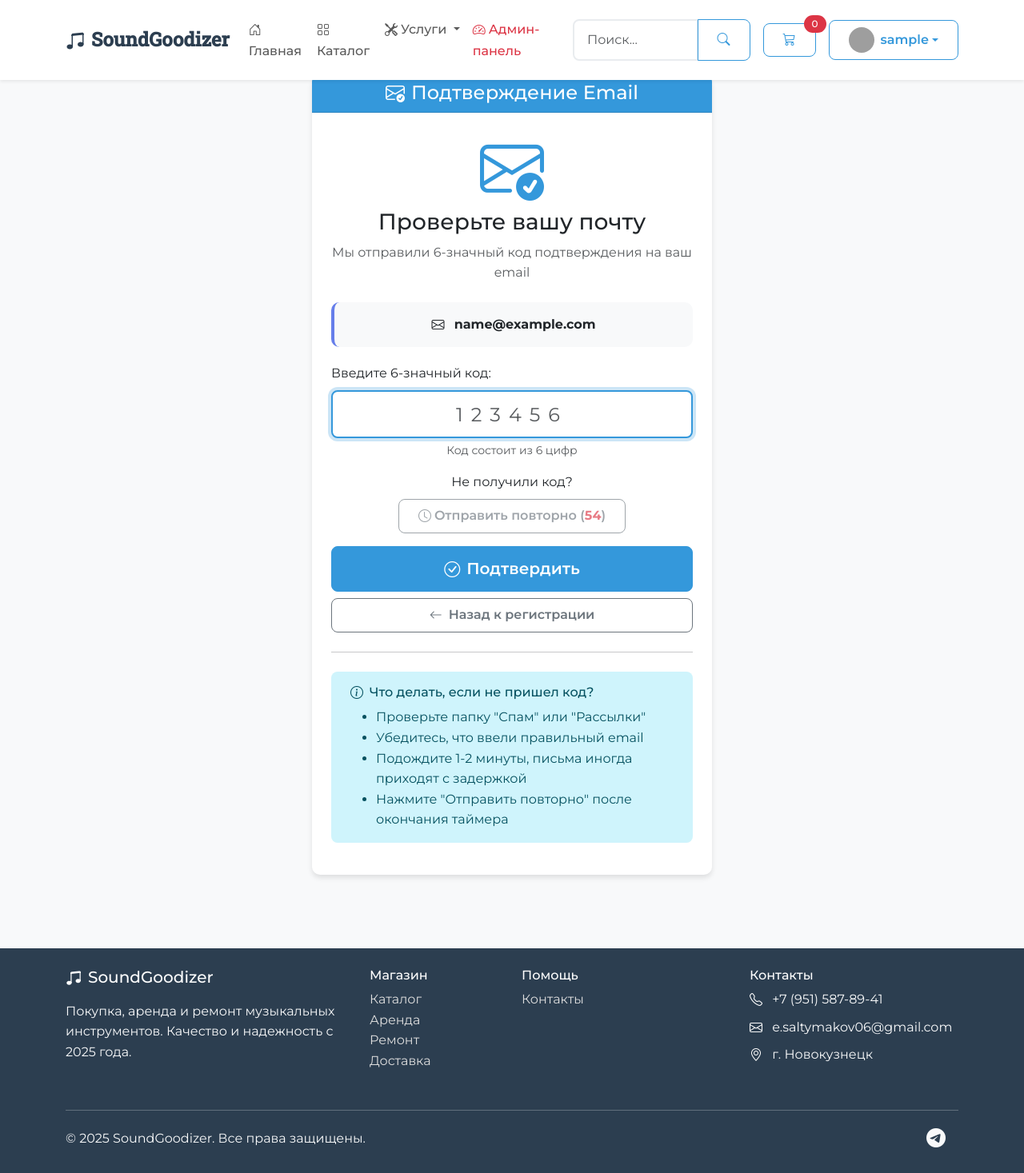
After one commit to dohackk/soundgoodizer_site, a Flask app: page /verify-email in a window 1280 px wide. The commit adds this page. Shown: the whole page at 80% size. Run offline with Flask 3, Linux system fonts and the light colour scheme; the visitor is signed in with stand-in values (Sample User, id 1); grey boxes are pictures that could not be loaded.

Commit message:
+подтверждение почты через код (+при регистрации номер телефона удобнее вводить

```diff
--- a/app.py
+++ b/app.py
@@ -3,9 +3,22 @@ import pyodbc
 import hashlib
 from functools import wraps
 from collections import namedtuple
+from flask_mail import Mail, Message
+import secrets
+from datetime import datetime, timedelta
+import os
 
 app = Flask(__name__)
 app.secret_key = 'soundgoodizer-secret-key-2025-super-secure'
+
+app.config['MAIL_SERVER'] = 'smtp.gmail.com'
+app.config['MAIL_PORT'] = 587
+app.config['MAIL_USE_TLS'] = True
+app.config['MAIL_USERNAME'] = 'e.saltymakov06@gmail.com'
+app.config['MAIL_PASSWORD'] = 'vbfm gowd elnj nxjg'
+app.config['MAIL_DEFAULT_SENDER'] = 'e.saltymakov06@gmail.com'
+
+mail = Mail(app)
 
 def get_db_connection():
     try:
@@ -43,10 +56,6 @@ def hash_password(password):
     return hashlib.sha256(password.encode()).hexdigest()
 
 def get_instruments(where_clause="", params=()):
-    """
-    Получает инструменты с правильными полями
-    Возвращает список именованных кортежей
-    """
     conn = get_db_connection()
     if not conn:
         return []
@@ -100,6 +109,79 @@ def get_instruments(where_clause="", params=()):
         print(f"Ошибка при получении инструментов: {e}")
         conn.close()
         return []
+
+def send_verification_email(email, verification_code):
+    """Отправка email с кодом подтверждения"""
+    try:
+        msg = Message(
+            subject='Подтверждение email - SoundGoodizer',
+            recipients=[email]
+        )
+
+        msg.html = f"""
+        <!DOCTYPE html>
+        <html>
+        <head>
+            <meta charset="UTF-8">
+            <style>
+                body {{ font-family: Arial, sans-serif; line-height: 1.6; color: #333; }}
+                .container {{ max-width: 600px; margin: 0 auto; padding: 20px; }}
+                .header {{ background: #667eea; color: white; padding: 20px; text-align: center; border-radius: 10px 10px 0 0; }}
+                .code {{ font-size: 32px; font-weight: bold; color: #667eea; text-align: center; padding: 20px; background: #f8f9fa; border-radius: 5px; margin: 20px 0; }}
+            </style>
+        </head>
+        <body>
+            <div class="container">
+                <div class="header">
+                    <h1>SoundGoodizer</h1>
+                    <p>Подтверждение email адреса</p>
+                </div>
+
+                <p>Здравствуйте!</p>
+                <p>Благодарим вас за регистрацию в SoundGoodizer. Для завершения регистрации необходимо подтвердить ваш email адрес.</p>
+
+                <p>Ваш код подтверждения:</p>
+                <div class="code">{verification_code}</div>
+
+                <p>Введите этот 6-значный код на странице подтверждения на сайте SoundGoodizer.</p>
+
+                <p><strong>Код действителен 24 часа.</strong></p>
+
+                <p>Если вы не регистрировались на SoundGoodizer, просто проигнорируйте это письмо.</p>
+
+                <hr>
+
+                <p style="color: #666; font-size: 12px;">
+                    © SoundGoodizer. Все права защищены.<br>
+                    Это письмо отправлено автоматически, пожалуйста, не отвечайте на него.
+                </p>
+            </div>
+        </body>
+        </html>
+        """
+
+        msg.body = f"""
+        Здравствуйте!
+
+        Благодарим вас за регистрацию в SoundGoodizer.
+
+        Ваш код подтверждения: {verification_code}
+
+        Введите этот 6-значный код на странице подтверждения на сайте SoundGoodizer.
+
+        Код действителен 24 часа.
+
+        Если вы не регистрировались на SoundGoodizer, просто проигнорируйте это письмо.
+
+        © SoundGoodizer
+        """
+
+        mail.send(msg)
+        print(f"✓ Email с кодом подтверждения отправлен на {email}")
+        return True
+    except Exception as e:
+        print(f"✗ Ошибка отправки email: {e}")
+        return False
 
 @app.route('/')
 def index():
@@ -388,18 +470,36 @@ def login():
                 input_password_hash = hash_password(password)
 
                 if stored_password_hash == input_password_hash:
+                    is_email_verified = user[12]
+
+                    if not is_email_verified:
+                        session['pending_verification_email'] = user[2]
+                        session['pending_user_id'] = user[0]
+
+                        verification_code = secrets.randbelow(900000) + 100000
+                        code_str = str(verification_code)
+                        expires_at = datetime.now() + timedelta(hours=24)
+
+                        cursor.execute("""
+                        UPDATE users
+                        SET email_verification_code = ?, email_verification_expires = ?
+                        WHERE user_id = ?
+                        """, (code_str, expires_at, user[0]))
+                        conn.commit()
+
+                        send_verification_email(user[2], code_str)
+
+                        flash('Сначала подтвердите ваш email. Код отправлен на вашу почту.', 'warning')
+                        conn.close()
+                        return redirect(url_for('verify_email'))
+
                     session['user_id'] = user[0]
                     session['username'] = user[1]
                     session['user_name'] = f"{user[4]} {user[5]}"
                     session['user_role'] = user[18]
                     session['user_email'] = user[2]
                     session['user_avatar'] = user[11]
-
-                    print("=" * 50)
-                    print(f"Пользователь найден: {user[1]}")
-                    print(f"Позиция role_name: {user[18]}")
-                    print(f"Роль в сессии: {session.get('user_role')}")
-                    print("=" * 50)
+                    session['is_email_verified'] = True
 
                     flash(f'Добро пожаловать, {session["user_name"]}!', 'success')
                     conn.close()
@@ -428,6 +528,15 @@ def register():
         last_name = request.form.get('last_name', '').strip()
         phone = request.form.get('phone', '').strip()
 
+        if phone:
+            digits = ''.join(filter(str.isdigit, phone))
+
+            if digits.startswith('7') or digits.startswith('8'):
+                digits = digits[1:]
+
+            if len(digits) == 10:
+                phone = f"+7 ({digits[:3]}) {digits[3:6]}-{digits[6:8]}-{digits[8:10]}"
+
         errors = []
         if not login or len(login) < 3:
             errors.append('Логин должен содержать минимум 3 символа')
@@ -441,6 +550,10 @@ def register():
             errors.append('Введите имя')
         if not last_name:
             errors.append('Введите фамилию')
+        if phone:
+            digits = ''.join(filter(str.isdigit, phone))
+            if len(digits) < 10:
+                errors.append('Номер телефона должен содержать 10 цифр')
 
         if errors:
             for error in errors:
@@ -467,14 +580,20 @@ def register():
                 conn.close()
                 return render_template('register.html')
 
+            verification_code = secrets.randbelow(900000) + 100000
+            verification_code_str = str(verification_code)
+            expires_at = datetime.now() + timedelta(hours=24)
+
             password_hash = hash_password(password)
 
             sql = """
             INSERT INTO users (login, email, password_hash, first_name, last_name,
-                             phone, role_id, is_active, is_email_verified)
-            VALUES (?, ?, ?, ?, ?, ?, 4, 1, 0)
+                             phone, role_id, is_active, is_email_verified,
+                             email_verification_code, email_verification_expires)
+            VALUES (?, ?, ?, ?, ?, ?, 4, 1, 0, ?, ?)
             """
-            cursor.execute(sql, (login, email, password_hash, first_name, last_name, phone))
+            cursor.execute(sql, (login, email, password_hash, first_name, last_name, phone,
+                               verification_code_str, expires_at))
             conn.commit()
 
             cursor.execute("SELECT @@IDENTITY")
@@ -482,8 +601,16 @@ def register():
 
             conn.close()
 
-            flash('Регистрация успешна! Теперь войдите в систему', 'success')
-            return redirect(url_for('login'))
+            email_sent = send_verification_email(email, verification_code_str)
+
+            if email_sent:
+                flash(f'Регистрация успешна! Код подтверждения отправлен на {email}', 'success')
+                session['pending_verification_email'] = email
+                session['pending_user_id'] = user_id
+                return redirect(url_for('verify_email'))
+            else:
+                flash('Регистрация успешна, но не удалось отправить email. Обратитесь к администратору.', 'warning')
+                return redirect(url_for('verify_email'))
 
         except Exception as e:
             conn.close()
@@ -491,57 +618,142 @@ def register():
 
     return render_template('register.html')
 
+@app.route('/verify-email', methods=['GET', 'POST'])
+def verify_email():
+    """Страница подтверждения email"""
+    email = session.get('pending_verification_email')
+    user_id = session.get('pending_user_id')
+
+    if not email or not user_id:
+        flash('Сначала зарегистрируйтесь', 'warning')
+        return redirect(url_for('register'))
+
+    if request.method == 'POST':
+        code = request.form.get('code', '').strip()
+
+        if not code or len(code) != 6:
+            flash('Введите 6-значный код подтверждения', 'danger')
+            return render_template('verify_email.html', email=email)
+
+        conn = get_db_connection()
+        if not conn:
+            flash('Ошибка подключения к базе данных', 'danger')
+            return render_template('verify_email.html', email=email)
+
+        try:
+            cursor = conn.cursor()
+
+            sql = """
+            SELECT email_verification_code, email_verification_expires
+            FROM users
+            WHERE user_id = ? AND email = ? AND is_email_verified = 0
+            """
+            cursor.execute(sql, (user_id, email))
+            result = cursor.fetchone()
+
+            if result:
+                stored_code, expires_at = result
+
+                if not stored_code:
+                    flash('Код подтверждения не найден', 'danger')
+                elif expires_at and expires_at < datetime.now():
+                    flash('Срок действия кода истек. Запросите новый код.', 'danger')
+                elif stored_code == code:
+                    cursor.execute("""
+                    UPDATE users
+                    SET is_email_verified = 1,
+                        email_verification_code = NULL,
+                        email_verification_expires = NULL
+                    WHERE user_id = ?
+                    """, (user_id,))
+                    conn.commit()
+
+                    cursor.execute("""
+                    SELECT u.*, r.role_name, u.avatar_url
+                    FROM users u
+                    JOIN roles r ON u.role_id = r.role_id
+                    WHERE u.user_id = ?
+                    """, (user_id,))
+                    user = cursor.fetchone()
+
+                    session.pop('pending_verification_email', None)
+                    session.pop('pending_user_id', None)
+
+                    session['user_id'] = user[0]
+                    session['username'] = user[1]
+                    session['user_name'] = f"{user[4]} {user[5]}"
+                    session['user_role'] = user[18]
+                    session['user_email'] = user[2]
+                    session['user_avatar'] = user[11]
+                    session['is_email_verified'] = True
+
+                    conn.close()
+
+                    flash('Email успешно подтвержден! Добро пожаловать в SoundGoodizer!', 'success')
+                    return redirect(url_for('index'))
+                else:
+                    flash('Неверный код подтверждения', 'danger')
+            else:
+                flash('Пользователь не найден или email уже подтвержден', 'danger')
+
+            conn.close()
+        except Exception as e:
+            conn.close()
+            flash(f'Ошибка при подтверждении email: {str(e)}', 'danger')
+
+    return render_template('verify_email.html', email=email)
+
+@app.route('/resend-verification', methods=['POST'])
+def resend_verification():
+    """Повторная отправка кода подтверждения"""
+    email = session.get('pending_verification_email')
+    user_id = session.get('pending_user_id')
+
+    if not email or not user_id:
+        return jsonify({'success': False, 'message': 'Сессия истекла. Зарегистрируйтесь заново.'})
+
+    conn = get_db_connection()
+    if not conn:
+        return jsonify({'success': False, 'message': 'Ошибка подключения к БД'})
+
+    try:
+        cursor = conn.cursor()
+
+        new_code = secrets.randbelow(900000) + 100000
+        new_code_str = str(new_code)
+        new_expires = datetime.now() + timedelta(hours=24)
+
+        cursor.execute("""
+        UPDATE users
+        SET email_verification_code = ?, email_verification_expires = ?
+        WHERE user_id = ? AND email = ? AND is_email_verified = 0
+        """, (new_code_str, new_expires, user_id, email))
+
+        if cursor.rowcount == 0:
+            conn.close()
+            return jsonify({'success': False, 'message': 'Пользователь не найден или email уже подтвержден'})
+
+        conn.commit()
+
+        email_sent = send_verification_email(email, new_code_str)
+
+        conn.close()
+
+        if email_sent:
+            return jsonify({'success': True, 'message': 'Новый код отправлен на email'})
+        else:
+            return jsonify({'success': False, 'message': 'Ошибка отправки email'})
+
+    except Exception as e:
+        conn.close()
+        return jsonify({'success': False, 'message': str(e)})
+
 @app.route('/logout')
 def logout():
     """Выход из системы"""
     session.clear()
     flash('Вы вышли из системы', 'info')
     return redirect(url_for('index'))
-
-@app.route('/cart')
-@login_required
-def cart():
-    """Корзина пользователя"""
-    conn = get_db_connection()
-    if not conn:
-        flash('Ошибка подключения к базе данных', 'danger')
-        return redirect(url_for('index'))
-
-    try:
-        cursor = conn.cursor()
-
-        sql = """
-        SELECT ci.*, i.name, i.purchase_price, i.main_image_url, i.quantity_in_stock
-        FROM cart_items ci
-        JOIN instruments i ON ci.instrument_id = i.instrument_id
-        WHERE ci.user_id = ?
-        """
-        cursor.execute(sql, (session['user_id'],))
-        cart_items = cursor.fetchall()
-
-        total = 0
-        items_list = []
-        for item in cart_items:
-            item_total = item[2] * item[3]
-            total += item_total
-            items_list.append({
-                'id': item[0],
-                'instrument_id': item[2],
-                'name': item[7],
-                'price': item[8],
-                'quantity': item[3],
-                'image': item[9],
-                'stock': item[10],
-                'total': item_total
-            })
-
-        conn.close()
-
-        return render_template('cart.html', cart_items=items_list, total=total)
-    except Exception as e:
-        conn.close()
-        flash(f'Ошибка при загрузке корзины: {str(e)}', 'danger')
-        return redirect(url_for('index'))
 
 @app.route('/profile', methods=['GET', 'POST'])
 @login_required
@@ -692,6 +904,51 @@ def profile():
     except Exception as e:
         conn.close()
         flash(f'Ошибка при загрузке профиля: {str(e)}', 'danger')
+        return redirect(url_for('index'))
+
+@app.route('/cart')
+@login_required
+def cart():
+    """Корзина пользователя"""
+    conn = get_db_connection()
+    if not conn:
+        flash('Ошибка подключения к базе данных', 'danger')
+        return redirect(url_for('index'))
+
+    try:
+        cursor = conn.cursor()
+
+        sql = """
+        SELECT ci.*, i.name, i.purchase_price, i.main_image_url, i.quantity_in_stock
+        FROM cart_items ci
+        JOIN instruments i ON ci.instrument_id = i.instrument_id
+        WHERE ci.user_id = ?
+        """
+        cursor.execute(sql, (session['user_id'],))
+        cart_items = cursor.fetchall()
+
+        total = 0
+        items_list = []
+        for item in cart_items:
+            item_total = item[2] * item[3]
+            total += item_total
+            items_list.append({
+                'id': item[0],
+                'instrument_id': item[2],
+                'name': item[7],
+                'price': item[8],
+                'quantity': item[3],
+                'image': item[9],
+                'stock': item[10],
+                'total': item_total
+            })
+
+        conn.close()
+
+        return render_template('cart.html', cart_items=items_list, total=total)
+    except Exception as e:
+        conn.close()
+        flash(f'Ошибка при загрузке корзины: {str(e)}', 'danger')
         return redirect(url_for('index'))
 
 @app.route('/add_to_cart/<int:instrument_id>')
--- /dev/null
+++ b/templates/verify_email.html
@@ -0,0 +1,169 @@
+{% extends "base.html" %}
+
+{% block title %}Подтверждение Email - SoundGoodizer{% endblock %}
+
+{% block extra_css %}
+<style>
+    .verification-box {
+        max-width: 500px;
+        margin: 0 auto;
+    }
+
+    .email-display {
+        background-color: #f8f9fa;
+        border-radius: 10px;
+        padding: 15px;
+        margin-bottom: 20px;
+        border-left: 4px solid #667eea;
+    }
+
+    .code-input {
+        font-size: 1.5rem;
+        letter-spacing: 10px;
+        text-align: center;
+        height: 60px;
+    }
+
+    #countdown {
+        font-weight: bold;
+        color: #dc3545;
+    }
+</style>
+{% endblock %}
+
+{% block content %}
+<div class="row justify-content-center">
+    <div class="col-md-8 col-lg-6">
+        <div class="card verification-box">
+            <div class="card-header bg-primary text-white text-center">
+                <h4 class="mb-0"><i class="bi bi-envelope-check me-2"></i>Подтверждение Email</h4>
+            </div>
+            <div class="card-body p-4">
+                <div class="text-center mb-4">
+                    <i class="bi bi-envelope-check display-1 text-primary mb-3"></i>
+                    <h3>Проверьте вашу почту</h3>
+                    <p class="text-muted">Мы отправили 6-значный код подтверждения на ваш email</p>
+                </div>
+
+                <div class="email-display text-center">
+                    <i class="bi bi-envelope me-2"></i>
+                    <strong>{{ email }}</strong>
+                </div>
+
+                <form method="POST" action="{{ url_for('verify_email') }}" id="verificationForm">
+                    <div class="mb-3">
+                        <label class="form-label">Введите 6-значный код:</label>
+                        <input type="text"
+                               class="form-control code-input"
+                               name="code"
+                               placeholder="123456"
+                               maxlength="6"
+                               pattern="[0-9]{6}"
+                               required
+                               autofocus>
+                        <div class="form-text text-center">Код состоит из 6 цифр</div>
+                    </div>
+
+                    <div class="mb-3 text-center">
+                        <p class="mb-2">Не получили код?</p>
+                        <button type="button" id="resendBtn" class="btn btn-outline-secondary" disabled>
+                            <i class="bi bi-clock me-1"></i>Отправить повторно (<span id="countdown">60</span>)
+                        </button>
+                    </div>
+
+                    <div class="d-grid gap-2">
+                        <button type="submit" class="btn btn-primary btn-lg">
+                            <i class="bi bi-check-circle me-2"></i>Подтвердить
+                        </button>
+                        <a href="{{ url_for('register') }}" class="btn btn-outline-secondary">
+                            <i class="bi bi-arrow-left me-2"></i>Назад к регистрации
+                        </a>
+                    </div>
+                </form>
+
+                <hr class="my-4">
+
+                <div class="alert alert-info">
+                    <h6><i class="bi bi-info-circle me-2"></i>Что делать, если не пришел код?</h6>
+                    <ul class="mb-0">
+                        <li>Проверьте папку "Спам" или "Рассылки"</li>
+                        <li>Убедитесь, что ввели правильный email</li>
+                        <li>Подождите 1-2 минуты, письма иногда приходят с задержкой</li>
+                        <li>Нажмите "Отправить повторно" после окончания таймера</li>
+                    </ul>
+                </div>
+            </div>
+        </div>
+    </div>
+</div>
+{% endblock %}
+
+{% block extra_js %}
+<script>
+document.addEventListener('DOMContentLoaded', function() {
+    const resendBtn = document.getElementById('resendBtn');
+    const countdownElement = document.getElementById('countdown');
+    let countdown = 60;
+
+    // Таймер для повторной отправки
+    const timer = setInterval(function() {
+        countdown--;
+        countdownElement.textContent = countdown;
+
+        if (countdown <= 0) {
+            clearInterval(timer);
+            resendBtn.disabled = false;
+            resendBtn.innerHTML = '<i class="bi bi-envelope-arrow-up me-1"></i>Отправить повторно';
+            countdownElement.style.display = 'none';
+        }
+    }, 1000);
+
+    // Обработка повторной отправки
+    resendBtn.addEventListener('click', function() {
+        if (this.disabled) return;
+
+        this.disabled = true;
+        this.innerHTML = '<span class="spinner-border spinner-border-sm me-2"></span>Отправка...';
+
+        fetch('{{ url_for("resend_verification") }}', {
+            method: 'POST',
+            headers: {
+                'Content-Type': 'application/json',
+            }
+        })
+        .then(response => response.json())
+        .then(data => {
+            if (data.success) {
+                alert('Новый код отправлен на вашу почту');
+
+                // Сброс таймера
+                countdown = 60;
+                countdownElement.textContent = countdown;
+                countdownElement.style.display = 'inline';
+
+                const newTimer = setInterval(function() {
+                    countdown--;
+                    countdownElement.textContent = countdown;
+
+                    if (countdown <= 0) {
+                        clearInterval(newTimer);
+                        resendBtn.disabled = false;
+                        resendBtn.innerHTML = '<i class="bi bi-envelope-arrow-up me-1"></i>Отправить повторно';
+                        countdownElement.style.display = 'none';
+                    }
+                }, 1000);
+            } else {
+                alert('Ошибка: ' + data.message);
+                resendBtn.disabled = false;
+                resendBtn.innerHTML = '<i class="bi bi-envelope-arrow-up me-1"></i>Отправить повторно';
+            }
+        })
+        .catch(error => {
+            alert('Ошибка сети');
+            resendBtn.disabled = false;
+            resendBtn.innerHTML = '<i class="bi bi-envelope-arrow-up me-1"></i>Отправить повторно';
+        });
+    });
+});
+</script>
+{% endblock %}
```
Also changed, not shown: templates/register.html (+99 -3 lines), static/uploads/avatars/test_email_code_ed545d6a.jpg (added), 1 other file.
